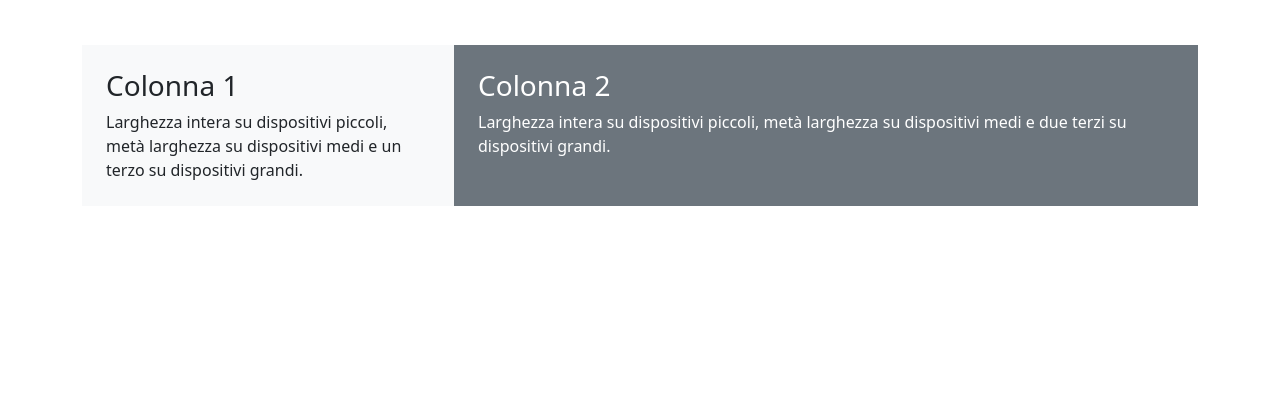
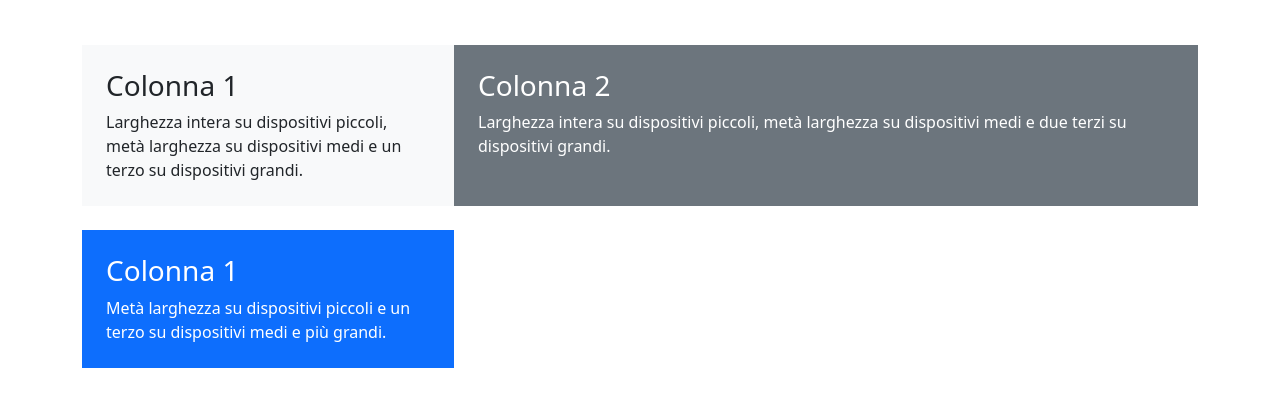
Before and after one commit to BrunoMaiolo/htmlcss-bootstrap-layout, a plain HTML site: page index.html in a window 1280 px wide. Shown: the part 147-554 px from the top of the page. Drawn offline with nearby package versions, Linux system fonts and the light colour scheme.

Commit message:
colonna 1 della riga 2

```diff
--- a/index.html
+++ b/index.html
@@ -40,3 +40,11 @@
       </div>
       <!--Seconda riga-->
       <div class="row g-0 mb-4">
+        <!--Colonna 1-->
+        <div class="col-6 col-md-4 bg-primary text-white p-4">
+          <h2 class="h3">Colonna 1</h2>
+          <p class="mb-0">
+            Metà larghezza su dispositivi piccoli e un terzo su dispositivi
+            medi e più grandi.
+          </p>
+        </div>
```
